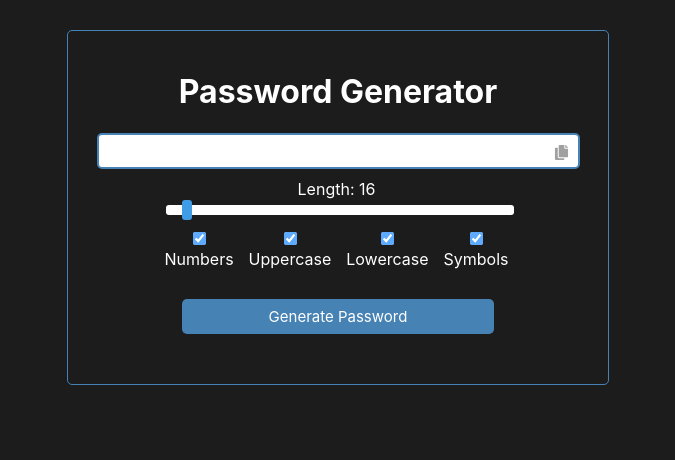
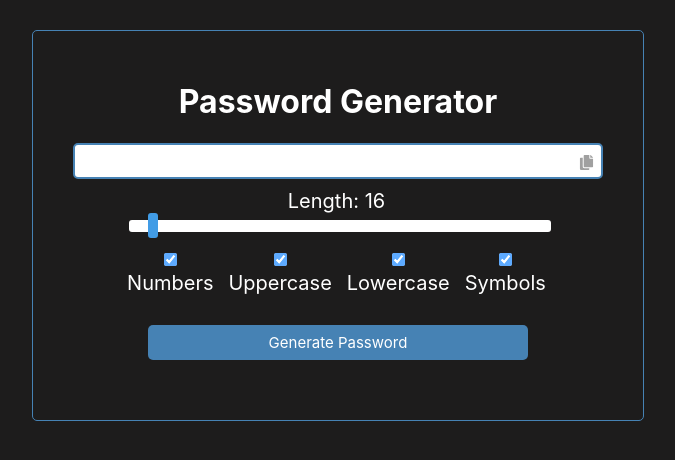
Before and after one commit to Taha-Ansari/password_generator, a React (Create React App) app: page / in a window 1280 px wide. Shown: the top 460 px of the page, without its empty margins (302-977 px from the left). Built offline with nearby package versions, Linux system fonts and the light colour scheme.

Commit message:
upscaled text size

```diff
--- a/src/index.css
+++ b/src/index.css
@@ -14,12 +14,12 @@ body {
 }
 
 .container{
-  max-width: 500px;
+  max-width: 550px;
   margin: 30px auto;
   overflow: auto;
   min-height: 300px;
   border: 1px solid steelblue;
-  padding: 20px;
+  padding: 30px;
   border-radius: 5px;
   text-align: center;
   justify-content: center;
@@ -29,6 +29,7 @@ body {
   display: flex;
   justify-content: center;
   align-items: center;
+  font-size: 20px;
 }
 
 .label{
@@ -67,7 +68,7 @@ body {
   -webkit-appearance: none;
   color: steelblue;
   background-color:white;
-  height: 10px;
+  height: 12px;
   cursor: pointer;
   width: 100%;
   border-radius: 3px;
@@ -78,7 +79,7 @@ input[type="range"]::-webkit-slider-thumb {
   background-color: rgb(65, 156, 230);
   border-radius: 3px;
   width: 10px;
-  height: 20px;
+  height: 25px;
 }
 
 /* Voodoo magic to turn checkboxes steel blue */
```
